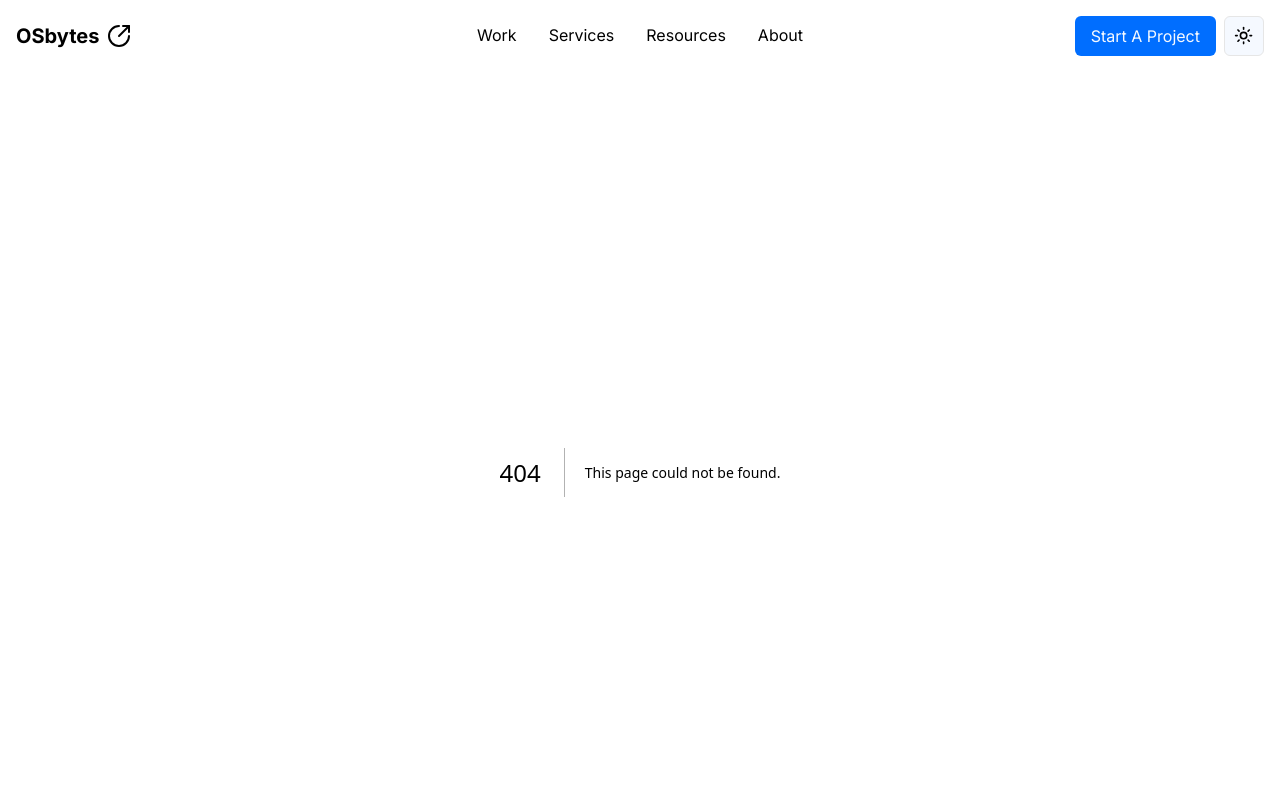
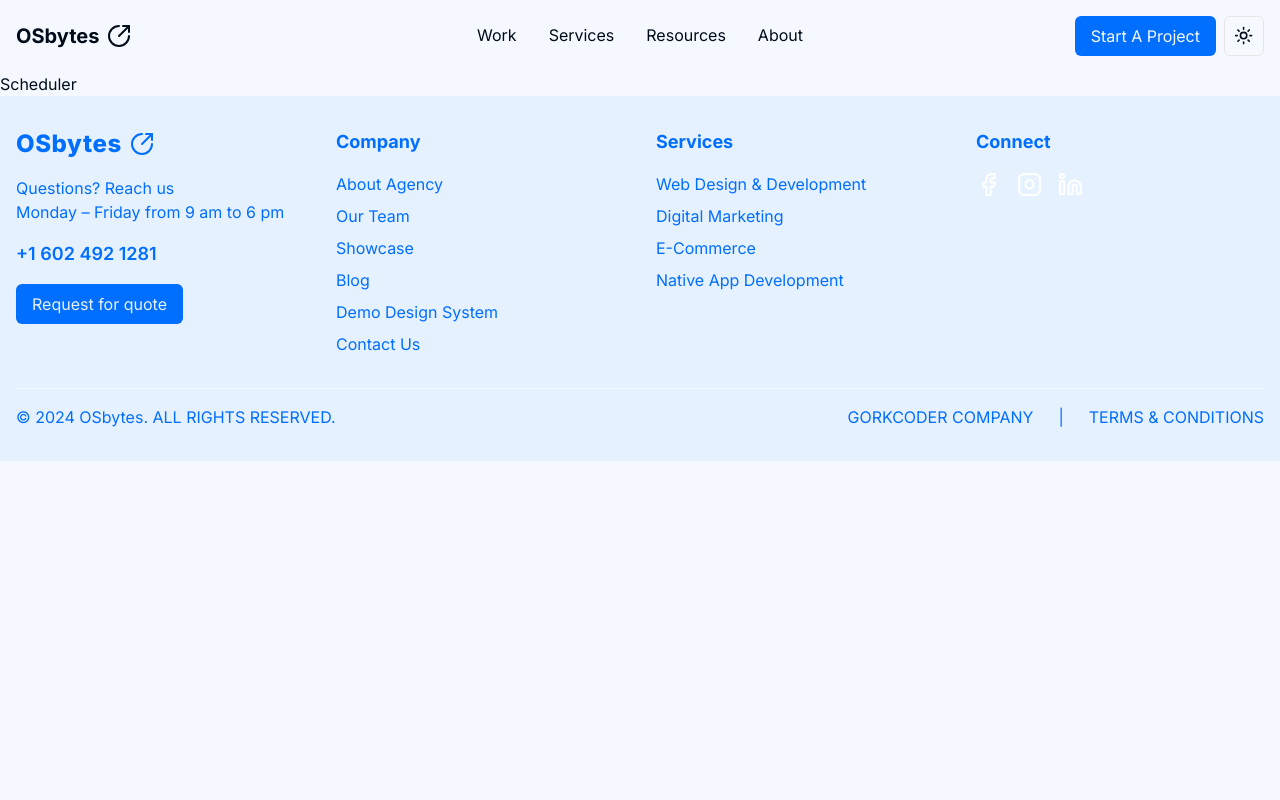
Before and after one commit to lumskii/osbytes-next, a Next.js app: page /new-project in a window 1280 px wide. Before the commit this address had no page. Shown: the top 800 px of the page. Built offline with nearby package versions, Linux system fonts and the light colour scheme.

Commit message:
chore: Update npm dependencies and project structure

```diff
--- /dev/null
+++ b/app/new-project/page.tsx
@@ -0,0 +1,9 @@
+import React from 'react'
+
+const Scheduler: React.FC = () => {
+  return (
+    <div>Scheduler</div>
+  )
+}
+
+export default Scheduler
--- a/package.json
+++ b/package.json
@@ -48,8 +48,10 @@
     "next": "14.2.5",
     "next-themes": "^0.3.0",
     "react": "^18",
+    "react-datepicker": "^7.3.0",
     "react-day-picker": "^8.10.1",
     "react-dom": "^18",
+    "react-google-calendar-api": "^2.3.0",
     "react-hook-form": "^7.52.1",
     "react-resizable-panels": "^2.0.22",
     "recharts": "^2.12.7",
```
Also changed, not shown: 1 other file (tests, documents, lock files or other folders).
